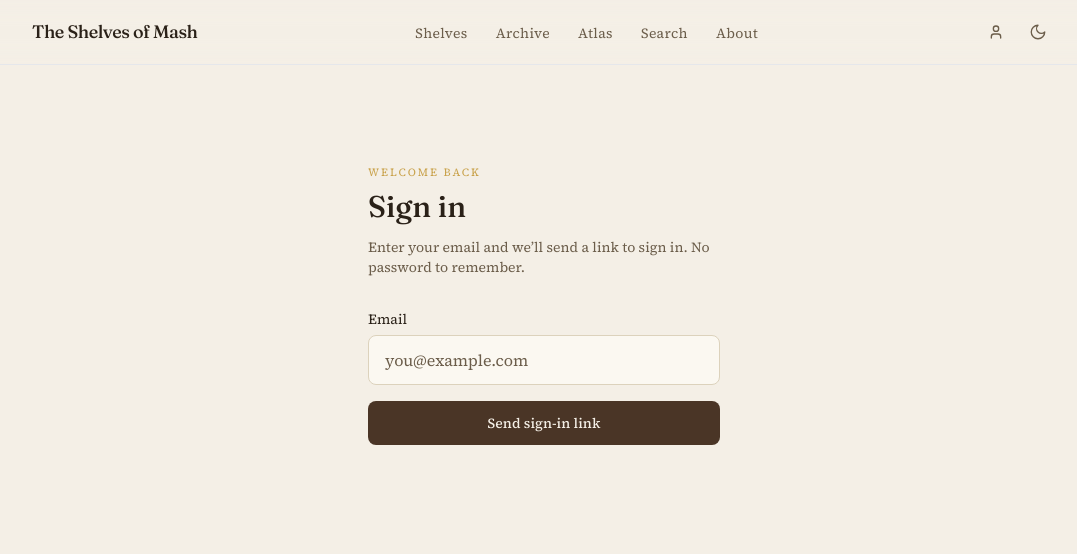
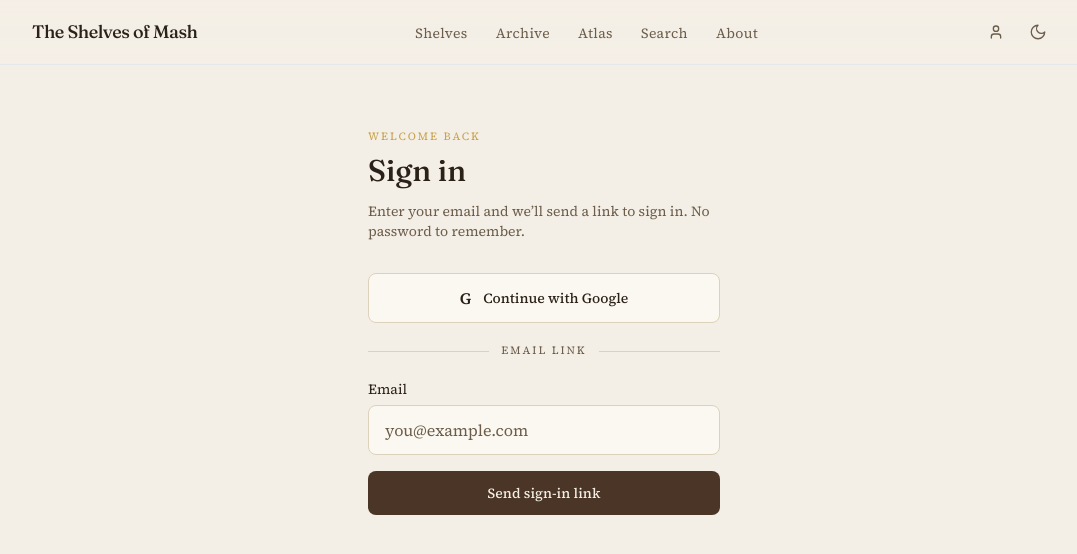
Before and after one commit to mashudSCK/shelves-of-mash, a Next.js app: page /login in a window 1280 px wide. Shown: the top 554 px of the page, without its empty margins (96-1173 px from the left). Built offline with nearby package versions, Linux system fonts and the light colour scheme.

Commit message:
Add Google login option

```diff
--- a/app/login/page.tsx
+++ b/app/login/page.tsx
@@ -46,6 +46,24 @@ export default function LoginPage() {
     setStatus('sent');
   }
 
+  async function handleGoogleSignIn() {
+    setStatus('sending');
+    setErrorMessage('');
+    const supabase = createClient();
+    const { error } = await supabase.auth.signInWithOAuth({
+      provider: 'google',
+      options: {
+        redirectTo: `${window.location.origin}/auth/callback?next=${encodeURIComponent(next)}`,
+      },
+    });
+
+    if (error) {
+      setErrorMessage(error.message);
+      console.error('Supabase Google sign-in error:', error);
+      setStatus('error');
+    }
+  }
+
   return (
     <div className="mx-auto flex min-h-[60vh] max-w-sm flex-col justify-center px-4 py-16">
       <p className="text-2xs uppercase tracking-widest2 text-accent">Welcome back</p>
@@ -75,7 +93,24 @@ export default function LoginPage() {
           </button>
         </div>
       ) : (
-        <form onSubmit={handleSubmit} className="mt-8 space-y-4">
+        <div className="mt-8 space-y-5">
+          <button
+            type="button"
+            disabled={status === 'sending'}
+            onClick={handleGoogleSignIn}
+            className="flex w-full items-center justify-center gap-3 rounded-md border border-border bg-surface px-4 py-3 text-sm font-medium text-foreground transition-colors hover:bg-muted disabled:opacity-60"
+          >
+            <span aria-hidden="true" className="text-base font-semibold">G</span>
+            Continue with Google
+          </button>
+
+          <div className="flex items-center gap-3 text-2xs uppercase tracking-widest2 text-muted-foreground">
+            <span className="h-px flex-1 bg-border" />
+            <span>Email link</span>
+            <span className="h-px flex-1 bg-border" />
+          </div>
+
+          <form onSubmit={handleSubmit} className="space-y-4">
             <div>
               <label htmlFor="email" className="mb-1.5 block text-sm text-foreground">Email</label>
               <input
@@ -94,14 +129,15 @@ export default function LoginPage() {
               disabled={status === 'sending'}
               className="w-full rounded-md bg-primary px-4 py-3 text-sm font-medium text-primary-foreground transition-opacity hover:opacity-90 disabled:opacity-60"
             >
-            {status === 'sending' ? 'Sending link...' : 'Send sign-in link'}
+              {status === 'sending' ? 'Sending...' : 'Send sign-in link'}
             </button>
+          </form>
           {status === 'error' && (
             <p role="alert" className="text-sm text-red-600 dark:text-red-400">
               {errorMessage || 'Something went wrong sending the link. Please try again.'}
             </p>
           )}
-        </form>
+        </div>
       )}
     </div>
   );
```
Also changed, not shown: 1 other file (tests, documents, lock files or other folders). Lines whose indentation alone changed are shown as unchanged.
